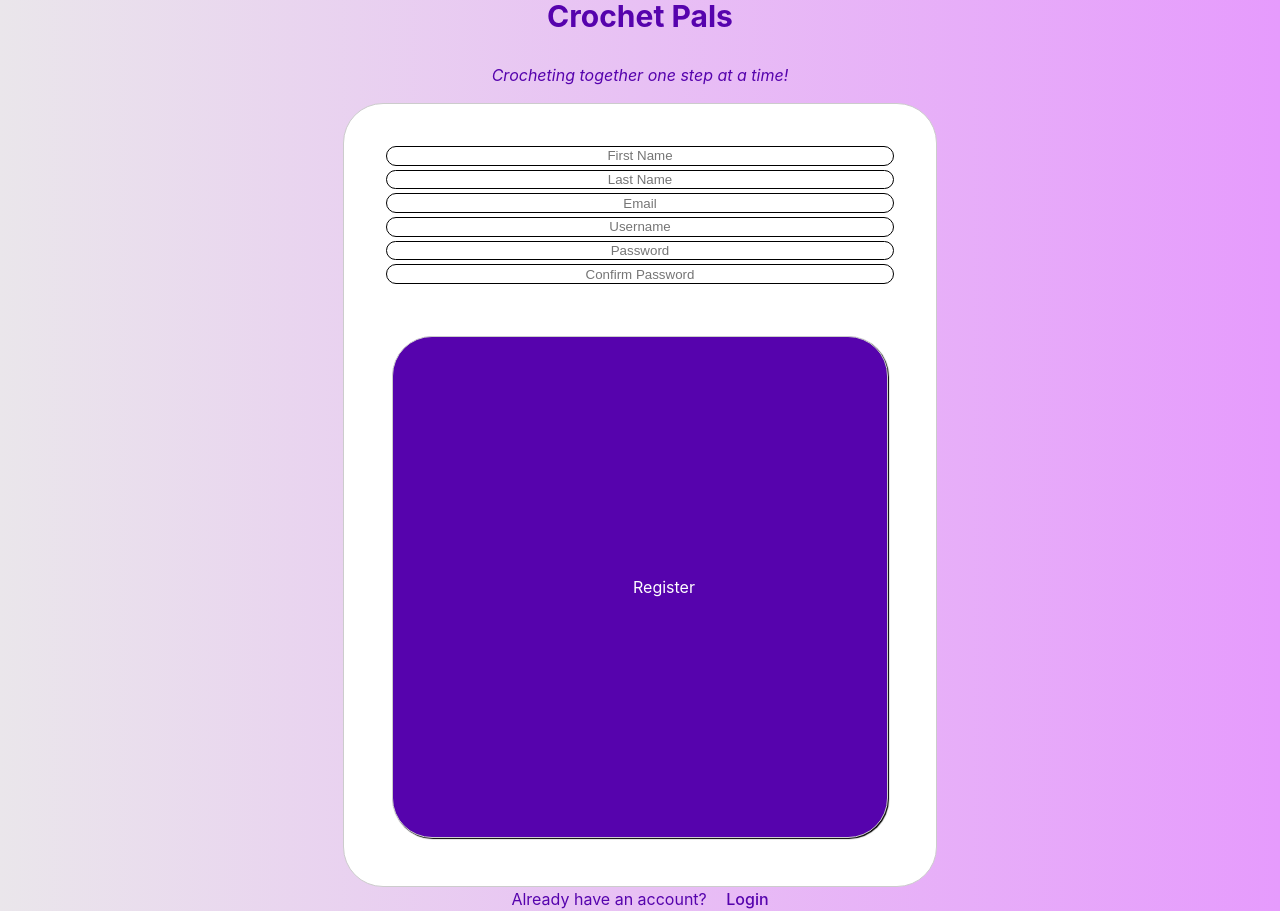
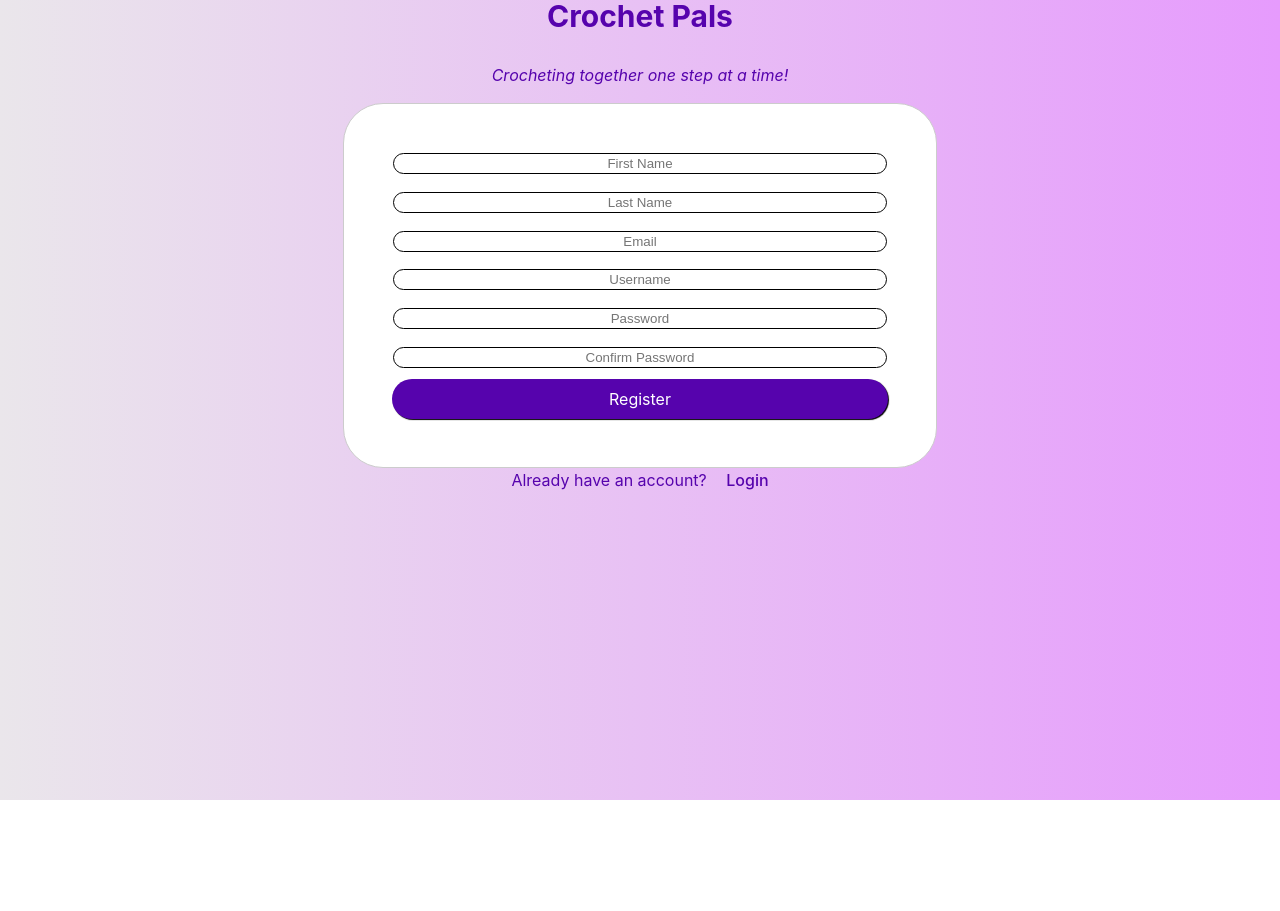
Before and after one commit to mabelheiner/crochetpal, a React (Vite) app: page /signup in a window 1280 px wide. After the commit the page ends 800 px from the top, so only its background shows below. Built offline with nearby package versions, Linux system fonts and the light colour scheme; no server answers.

Commit message:
deleted stuff from the css.

```diff
--- a/src/EditAccount.css
+++ b/src/EditAccount.css
@@ -1,26 +1 @@
 /*page used allow users to sign up, page 3 on canva */
-.signup {
-    display: flex;
-    flex-direction: column;
-    margin: 50px;
-    background-color: #ffffff;
-    padding: 40px;
-    border: 1px solid #cccccc;
-    border-radius: 40px;
-    width: 40%;
-    margin: auto;
-    margin-top: 1em;
-}
-
-button{
-    padding: 15em;
-    margin-top: 50px;
-    align-items: center;
-    border: 1px solid #cccccc;
-    border-radius: 40px;
-}
-
-input{
-    padding: .1em;
-    margin: .15em;
-}
```
